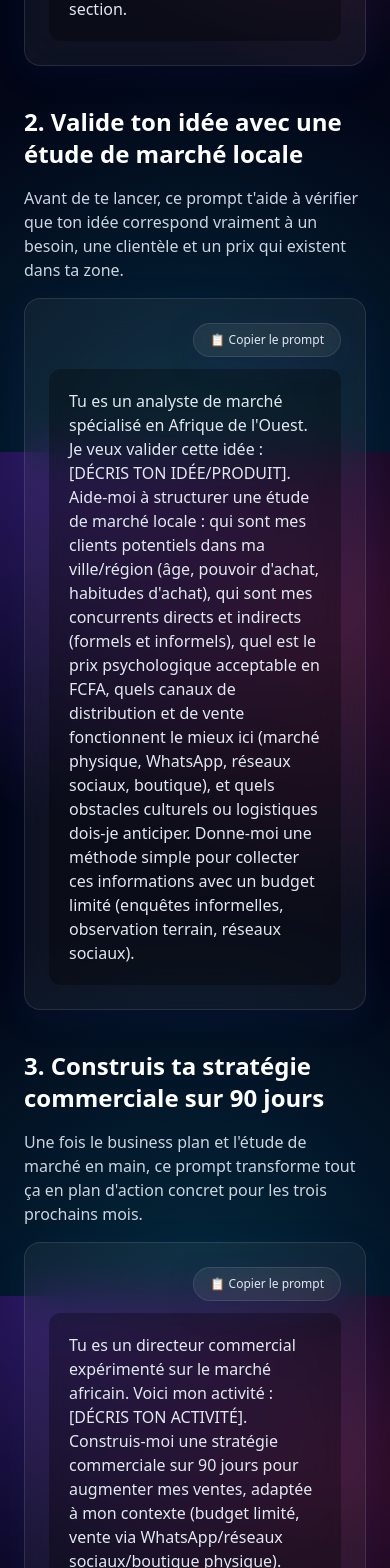
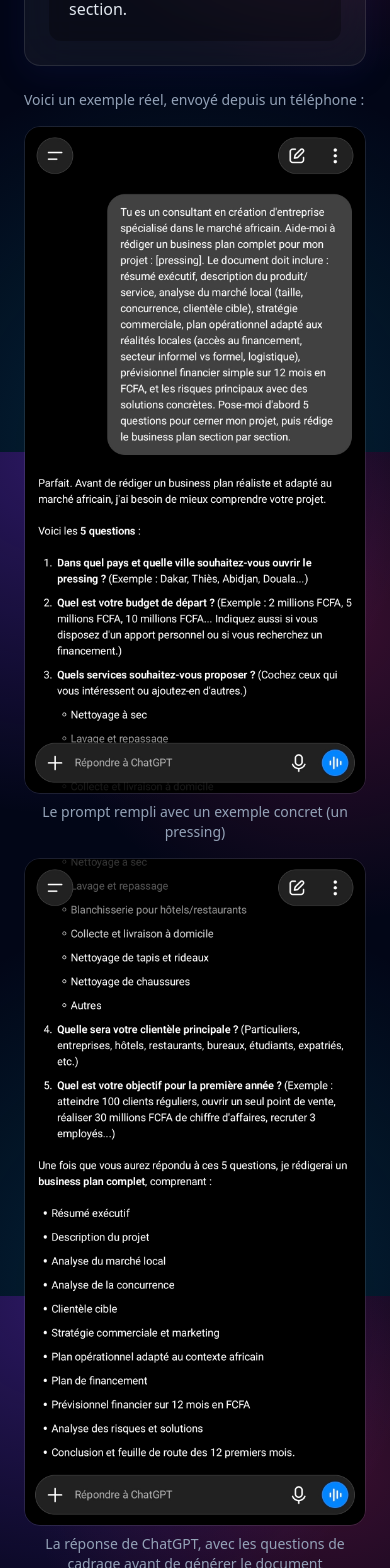
Before and after one commit to fazalaye/forums, a Next.js app: page /guides/creer-business-plan-etude-marche-ia-afrique in a window 390 px wide. Shown: the part 2080-3648 px from the top of the page. Built offline with nearby package versions, Linux system fonts and the light colour scheme; no server answers.

Commit message:
Add business plan prompt example screenshots to the guide
Adds a 2-image row (real ChatGPT screenshots on mobile) to section 1
of the business plan guide, following the same figure/figcaption
pattern already used in the CV/lettre/entretien guide.

```diff
--- a/app/guides/creer-business-plan-etude-marche-ia-afrique/page.js
+++ b/app/guides/creer-business-plan-etude-marche-ia-afrique/page.js
@@ -111,6 +111,33 @@ export default function GuidePage() {
             {PROMPT_BUSINESS_PLAN}
           </pre>
         </div>
+        <p className="mb-4 mt-6 text-sm text-slate-400">
+          Voici un exemple réel, envoyé depuis un téléphone :
+        </p>
+        <div className="grid gap-4 sm:grid-cols-2">
+          <figure>
+            {/* eslint-disable-next-line @next/next/no-img-element */}
+            <img
+              src="/guide-assets/business-plan-prompt-rempli.jpg"
+              alt="Exemple réel : le prompt business plan rempli et envoyé dans ChatGPT"
+              className="w-full rounded-2xl border border-white/10"
+            />
+            <figcaption className="mt-2 text-center text-sm text-slate-400">
+              Le prompt rempli avec un exemple concret (un pressing)
+            </figcaption>
+          </figure>
+          <figure>
+            {/* eslint-disable-next-line @next/next/no-img-element */}
+            <img
+              src="/guide-assets/business-plan-reponse.jpg"
+              alt="Exemple réel : ChatGPT pose ses questions de cadrage avant de rédiger le business plan"
+              className="w-full rounded-2xl border border-white/10"
+            />
+            <figcaption className="mt-2 text-center text-sm text-slate-400">
+              La réponse de ChatGPT, avec les questions de cadrage avant de générer le document
+            </figcaption>
+          </figure>
+        </div>
       </section>
 
       <section className="mb-10">
```
Also changed, not shown: public/guide-assets/business-plan-prompt-rempli.jpg (added), public/guide-assets/business-plan-reponse.jpg (added).
